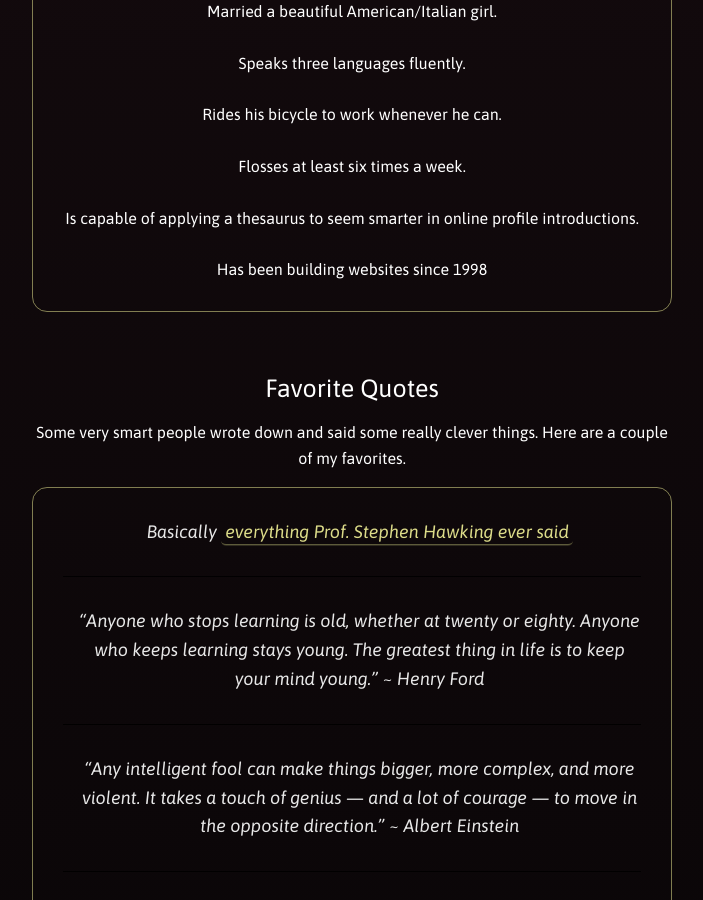
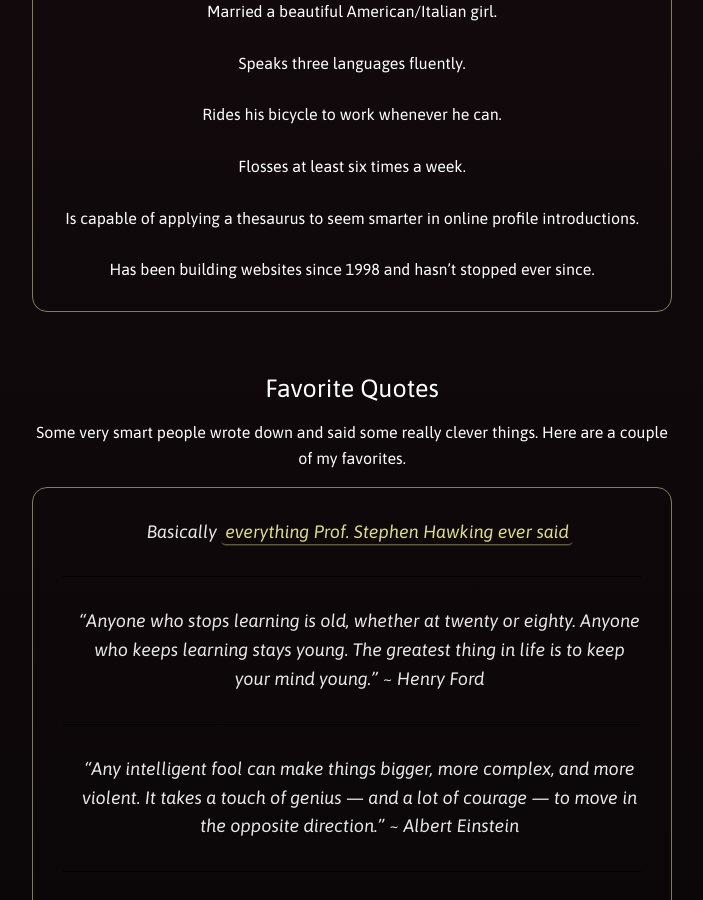
Before and after one commit to johanbove/johanbove.github.io, a Jekyll site: the page built from about.md, in a window 1280 px wide and 900 px high, scrolled down 1399 px. Shown: the whole window, without its empty margins (288-991 px from the left). Built offline with Jekyll 4.4.1, drawn with Linux system fonts in a browser that asks for light colours.

Commit message:
Updates about

```diff
--- a/about.md
+++ b/about.md
@@ -33,7 +33,7 @@ I like science, yet I am not a scientist. I like technology, yet I'm not a techn
 - Rides his bicycle to work whenever he can.
 - Flosses at least six times a week.
 - Is capable of applying a thesaurus to seem smarter in online profile introductions.
-- Has been building websites since 1998
+- Has been building websites since 1998 and hasn't stopped ever since.
 
 ## Favorite Quotes
 
```
